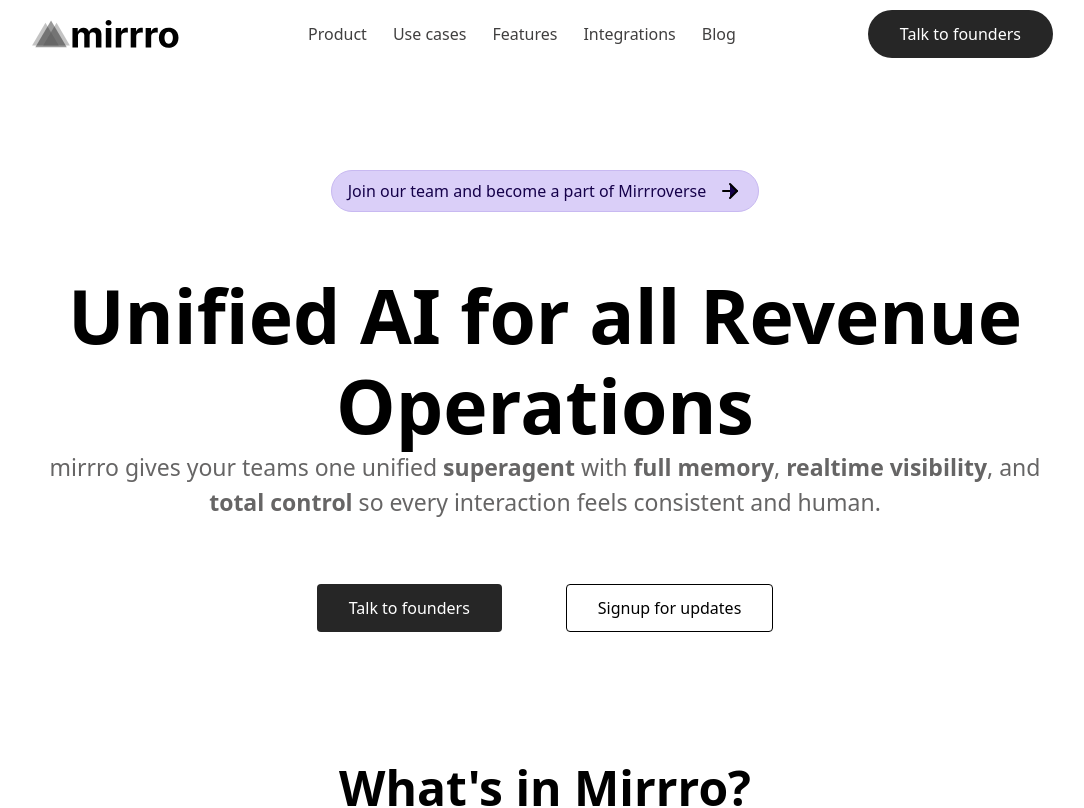
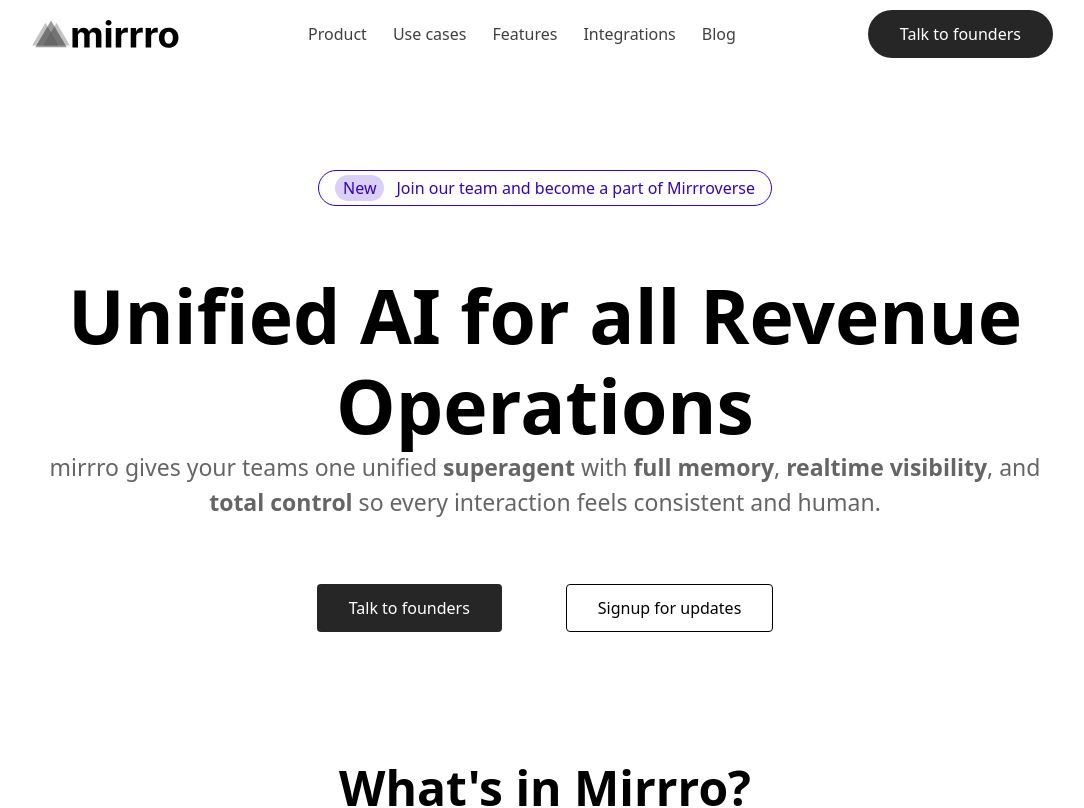
Before and after one commit to carrington-115/mirrro-ai-website, a Next.js app: page / in a window 1280 px wide. Shown: the top 808 px of the page, without its empty margins (95-1179 px from the left). Built offline with nearby package versions, Linux system fonts and the light colour scheme.

Commit message:
completed the JoinTeam section and updated

```diff
--- /dev/null
+++ b/components/Badge.tsx
@@ -0,0 +1,20 @@
+import { HTMLAttributes } from "react";
+import { twMerge } from "tailwind-merge";
+
+export default function Badge(
+  props: HTMLAttributes<HTMLSpanElement> & { text: string; color: string }
+) {
+  const { text, color, className, ...others } = props;
+  return (
+    <span
+      className={twMerge(
+        `px-[8px] py-[1px] rounded-full flex-inline justify-center align-center`,
+        color && `bg-${color}`,
+        className
+      )}
+      {...others}
+    >
+      {text}
+    </span>
+  );
+}
--- a/components/JoinTeam.tsx
+++ b/components/JoinTeam.tsx
@@ -1,12 +1,17 @@
 import { ArrowRight } from "lucide-react";
+import Badge from "./Badge";
 
 export default function JoinTeam() {
   return (
-    <button className="mx-auto w-[90%] md:w-auto absolute top-[-100px] py-[8px] px-[var(--spacing-16)] flex justify-center items-center gap-[var(--spacing-4)] md:gap-[var(--spacing-12)] bg-[var(--colors-blue-5)] rounded-full border-[0.5px] border-[var(--colors-blue-10)]">
-      <p className="text-sm w-auto md:text-base text-[var(--colors-blue-80)] text-left">
+    <button className="mx-auto w-auto md:w-auto absolute top-[-100px] py-[4px] px-[8px] md:px-[var(--spacing-16)] flex justify-center items-center gap-[var(--spacing-10)] md:gap-[var(--spacing-12)] bg-transparent rounded-full border-[0.5px] border-[var(--colors-blue-50)] dark:border-[var(--colors-blue-5)] cursor-pointer hover:bg-[var(--colors-blue-10)]/40">
+      <Badge
+        text="New"
+        color="[var(--colors-blue-5)]"
+        className="bg-[var(--colors-blue-5)] text-[var(--colors-blue-50)]"
+      />
+      <p className="text-sm w-auto md:text-base text-[var(--colors-blue-50)] dark:text-[var(--colors-blue-5)] text-left">
         Join our team and become a part of Mirrroverse
       </p>
-      <ArrowRight size={24} fill={`var(--colors-blue-80)`} />
     </button>
   );
 }
```
